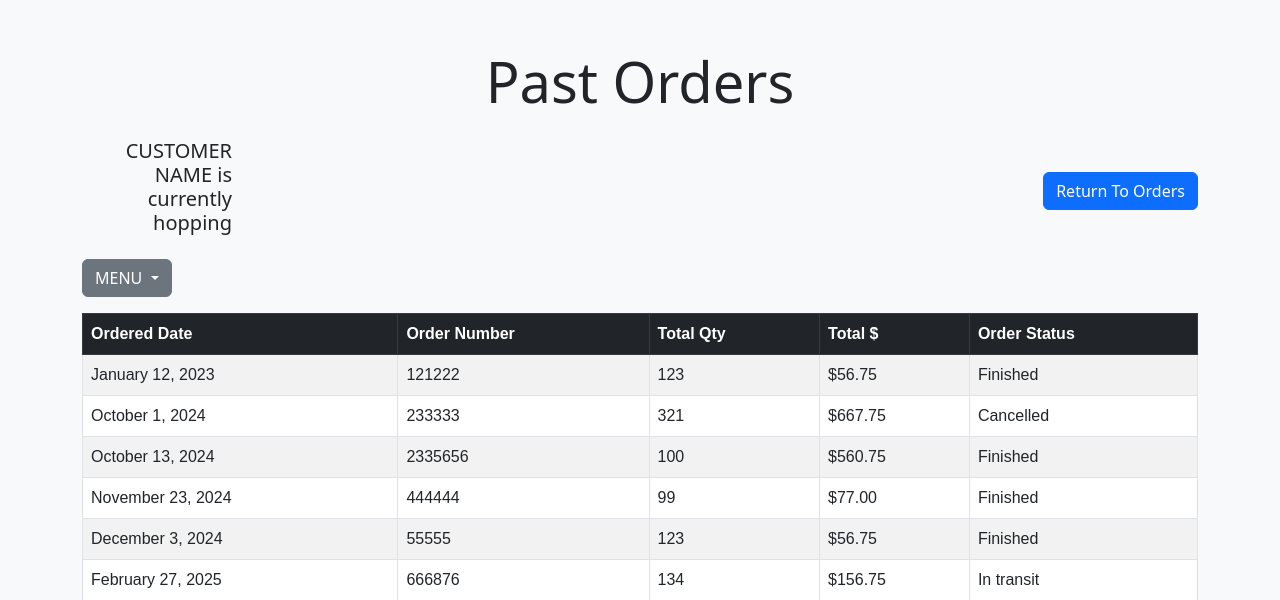
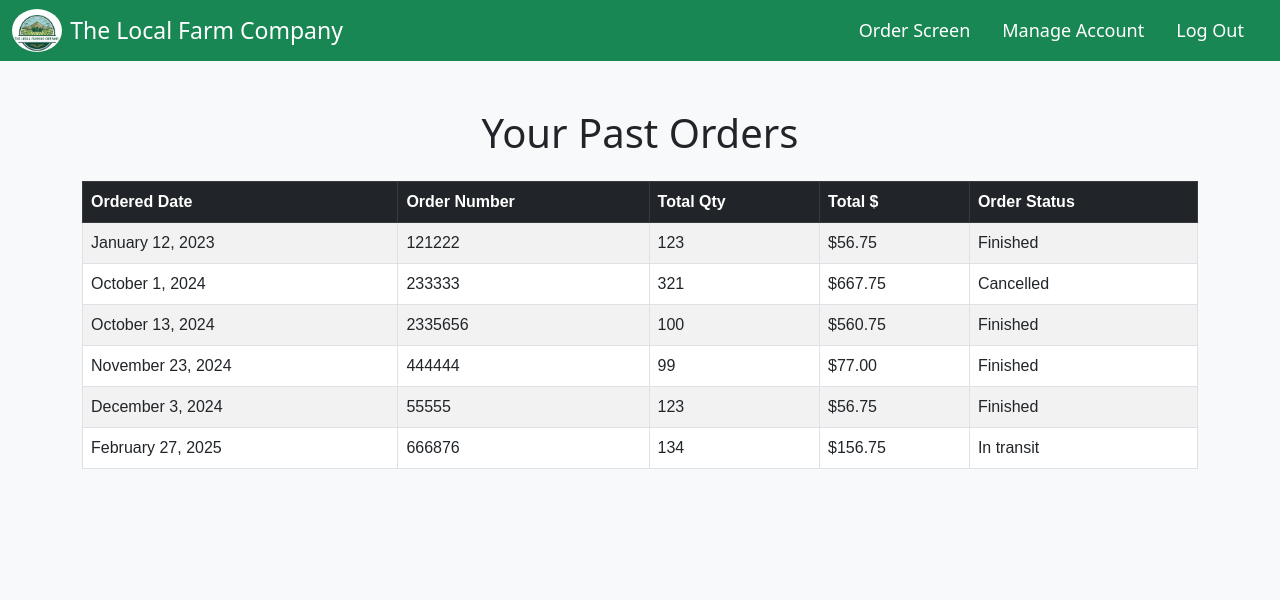
Before and after one commit to Jdogthejetplane/LionOrderSE, a PHP site: page /pastorders.php in a window 1280 px wide. Shown: the top 600 px of the page. Run offline with PHP 8.4, Linux system fonts and the light colour scheme.

Commit message:
Update pastorders.php - formatted like order.php.
Navigation bar, logo, few changes.

```diff
--- a/Lion/webpage/pastorders.php
+++ b/Lion/webpage/pastorders.php
@@ -11,24 +11,35 @@
 </head>
 
 <body class="bg-light">
+
+
+ <!--  Menu -->
+    <nav class="navbar navbar-expand-lg navbar-dark bg-success">
+        <div class="container-fluid">
+<img src="farmlogo.png" alt="Logo" class="rounded-circle" width="50">&nbsp;&nbsp;
+            <a class="navbar-brand" style= " font-size: 23px;"  href="#">The Local Farm Company</a>
+            <button class="navbar-toggler" type="button" data-bs-toggle="collapse" data-bs-target="#navbarNav" aria-controls="navbarNav" aria-expanded="false" aria-label="Toggle navigation">
+                <span class="navbar-toggler-icon"></span>
+            </button>
+
+
+            <div class="collapse navbar-collapse" id="navbarNav">
+                <ul class="navbar-nav ms-auto">
+                    <li class="menu me-3"><a class="nav-link" href="order.php" style="color: white; font-size: 18px;">Order Screen</a></li>
+                    <li class="menu me-3"><a class="nav-link" href="manageaccount.php" style="color: white; font-size: 18px;">Manage Account</a></li>
+                    <li class="menu me-3 "><a class="nav-link" href="login.php" style="color: white; font-size: 18px;">Log Out</a></li>
+
+                </ul>
+            </div>
+        </div>
+    </nav>
+
+    <!-- Main Content -->
+
     <div class="container mt-5">
         <header class="text-center mb-4">
-            <h2 class="display-4">Past Orders</h2>
+                   <h1 class="text-center mb-4">Your Past Orders</h1>
         </header>
-
-        <div class="d-flex justify-content-between align-items-center mb-3">
-            <label class="h5">CUSTOMER NAME is currently hopping</label>
-            <a href="order.php" class="btn btn-primary">Return To Orders</a>
-        </div>
-
-        <div class="dropdown mb-3">
-            <button class="btn btn-secondary dropdown-toggle" type="button" data-bs-toggle="dropdown" aria-expanded="false">
-                MENU
-            </button>
-            <ul class="dropdown-menu">
-                <li><a class="dropdown-item" href="order.php">Return to Order</a></li>
-            </ul>
-        </div>
 
         <table class="table table-striped table-bordered">
             <thead class="table-dark">
```
